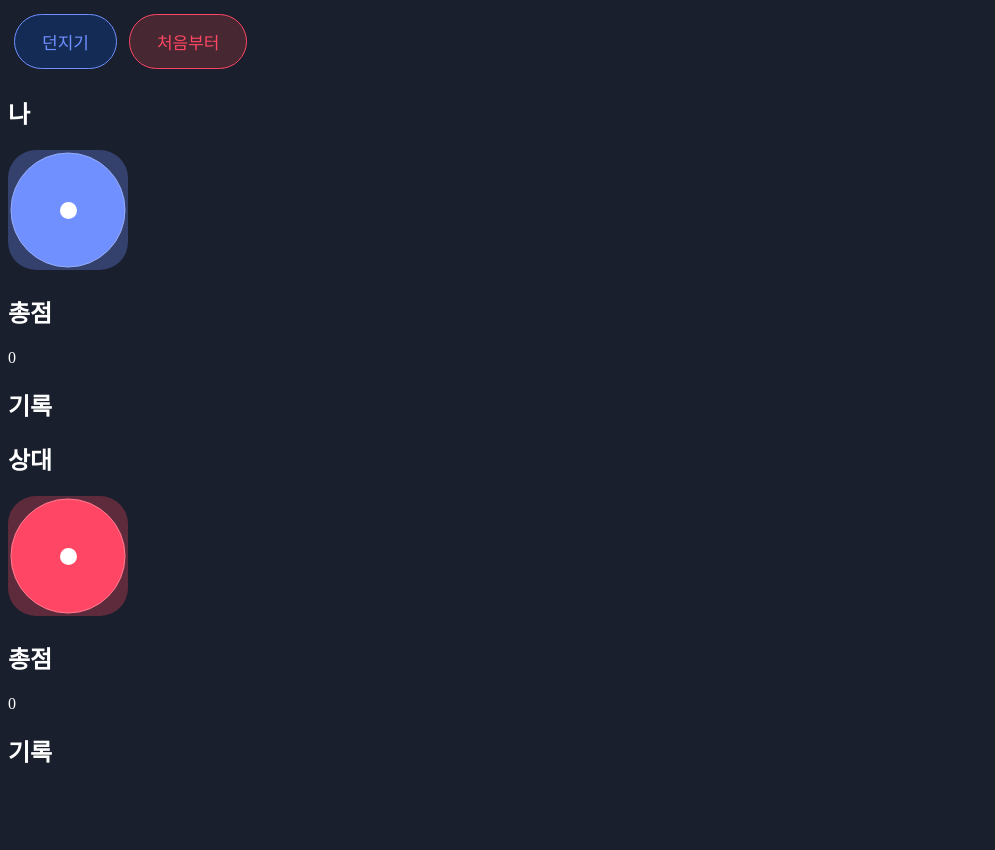
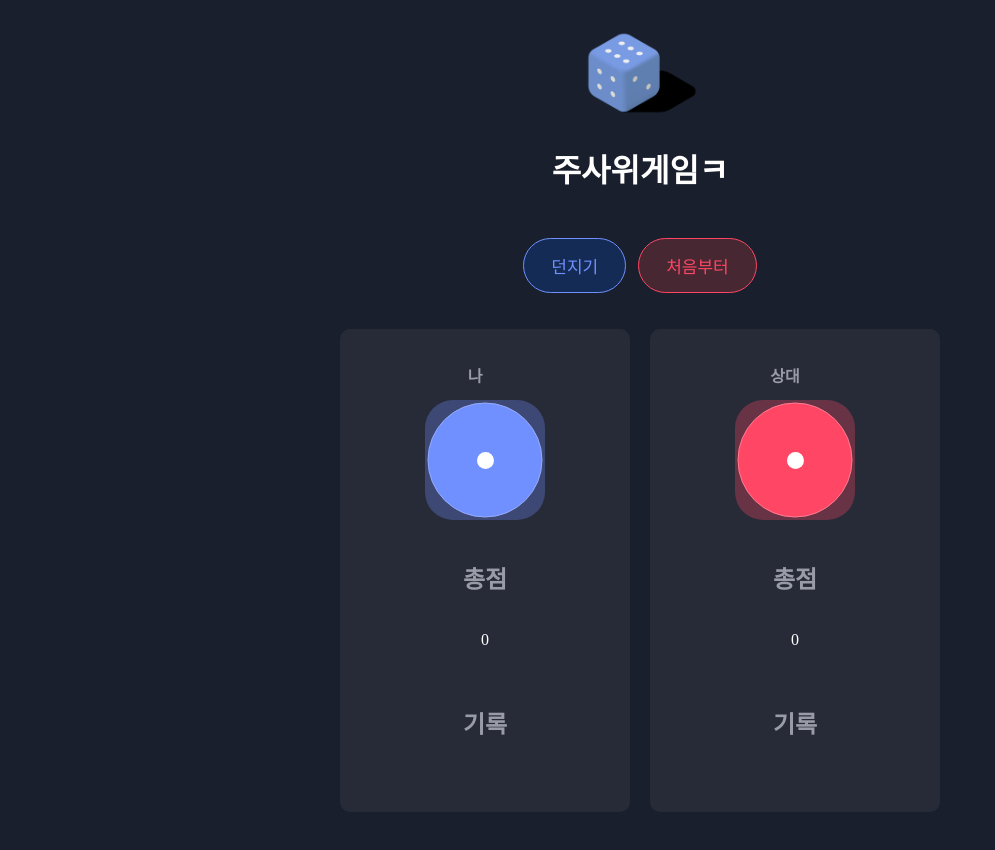
Before and after one commit to MIINII/React_Dice, a React (Create React App) app: page / in a window 1280 px wide. Shown: the whole page, without its empty margins (0-995 px from the left). Before the commit the page ends 800 px from the top, so only its background shows below. Built offline with nearby package versions, Linux system fonts and the light colour scheme.

Commit message:
주사위 게임 완성

```diff
--- a/src/App.css
+++ b/src/App.css
@@ -1,3 +1,29 @@
+.App {
+  display: flex;
+  flex-direction: column;
+  justify-content: space-between;
+  align-items: center;
+}
+
 .App .App-button {
   margin: 6px;
 }
+
+.Logo {
+  padding: 20px;
+}
+
+.Logo > img{
+  width: 150px;
+}
+
+.Board {
+  display: flex;
+  justify-content: center;
+  width: 90%;
+  margin: 1.875rem
+}
+
+.Board :nth-child(1) {
+  margin-right: 1.25rem;
+}
--- a/src/App.js
+++ b/src/App.js
@@ -2,6 +2,7 @@ import React, { useState } from 'react';
 import Board from './Board';
 import Button from './Button';
 import './App.css'
+import Logo from './assets/logo.png'
 
 const random = n => {
   return Math.ceil(Math.random() * n);
@@ -42,13 +43,17 @@ function App() {
 
   return (
     <div className="App">
+      <div className='Logo'>
+        <img src={Logo} alt="주사위로고"></img>
+        <h1>주사위게임ㅋ</h1>
+      </div>
       <div>
         {/* children 사용하기 */}
         <Button className="App-button" color="blue" onClick={handleRollClick}>던지기</Button>
         <Button className="App-button" color="red" onClick={handleClearClick}>처음부터</Button>
       </div>
 
-      <div>
+      <div className ='Board'>
         <Board name='나' color='blue' gameHistory={myHistory} />
         <Board name='상대' color='red' gameHistory={otherHistory} />
       </div>
--- /dev/null
+++ b/src/Board.css
@@ -0,0 +1,21 @@
+.BoardWrap {
+  display: flex;
+  flex-direction: column;
+  justify-content: space-between;
+  align-items: center;
+  width: 15.625rem;
+  background-color: #272b38;
+  border-radius: .625rem;
+  padding: 1.25rem;
+}
+
+.Name {
+  font-size: 1rem;
+  color: #999ca7;
+}
+
+.TotalScore,
+.Record {
+  color: #999ca7;
+  margin-top: 2.5rem;
+}
--- a/src/Board.jsx
+++ b/src/Board.jsx
@@ -1,26 +1,26 @@
 import Dice from './Dice';
-
+import './Board.css';
 // 1부터 n까지 랜덤하게 숫자를 뽑아주는 함수
 
-function Board({ name, color, gameHistory }) {
+function Board({ name, color, gameHistory, className }) {
   // const [num, setNum] = useState(1);
   // const [sum, setSum] = useState(0);
   // const [gameHistory, setGameHistory] = useState([]);
 
   // a || b => a가 truthy일 경우 b값은 무시 아니면 그 반대 (falsy : null/NaN/0/빈문자열/undefined)
-  const num = gameHistory[(gameHistory.length - 1)] || 1;
+  const num = gameHistory[gameHistory.length - 1] || 1;
   const sum = gameHistory.reduce((a, b) => a + b, 0);
 
   return (
     <>
-      <div>
-        <h2>{name}</h2>
+      <div className='BoardWrap'>
+        <h2 className='Name'>{name}</h2>
         {/* 컴포넌트의 프롭 */}
         <Dice color={color} num={num} />
-        <h2>총점</h2>
+        <h2 className='TotalScore'>총점</h2>
         <p>{sum}</p>
         {/* join으로 아규먼트로 전달한 값을 배열의 각 요소들 사이에 넣어서 하나의 문자열로 만들어줌 */}
-        <h2>기록</h2>
+        <h2 className='Record'>기록</h2>
         <p>{gameHistory.join(', ')}</p>
       </div>
     </>
```
